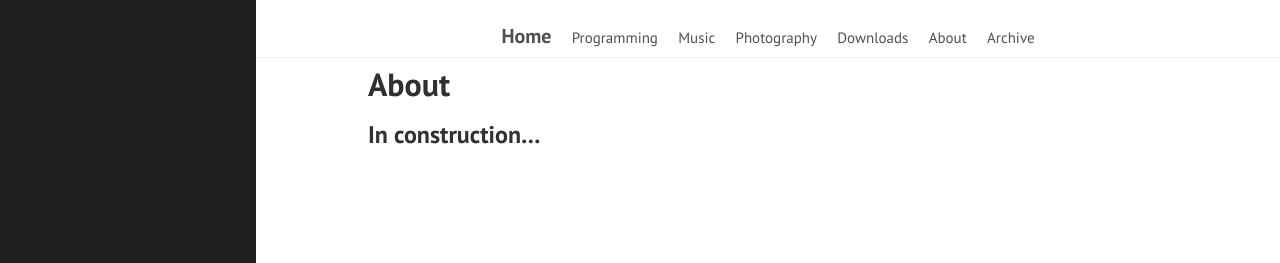
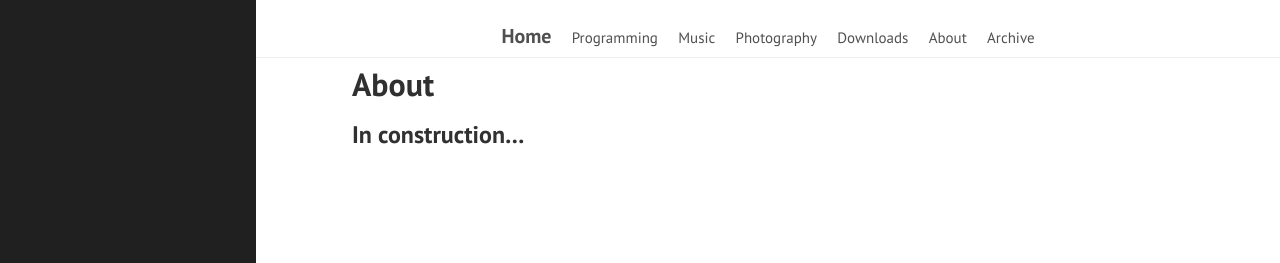
Before and after one commit to garciparedes/garciparedes.github.io, a Jekyll site: the page built from about.md, in a window 1280 px wide. Shown: the top 263 px of the page. Built offline with Jekyll 4.4.1, drawn with Linux system fonts in a browser that asks for light colours; nearby versions of some CDN libraries; library files that are not in the unit come from our copies; Markdown is read by kramdown in place of the engine named in the settings; comment, search, counter and statistics services are not loaded.

Commit message:
fixed bug

```diff
--- a/_includes/resizable_videos_script.html
+++ b/_includes/resizable_videos_script.html
@@ -8,7 +8,7 @@ $(function() {
 	var $allVideos = $("iframe[src^='http://www.youtube.com']"),
 
 	    // The element that is fluid width
-	    $fluidEl = $("body");
+	    $fluidEl = $(".containercontent");
 
 	// Figure out and save aspect ratio for each video
 	$allVideos.each(function() {
--- a/_layouts/default.html
+++ b/_layouts/default.html
@@ -10,7 +10,7 @@
 
     <div class="content container">
 
-      <div class="container content">
+      <div class="containercontent">
       <div class="masthead">
         <h3 class="masthead-title">
           <a href="/">Home</a>
```
